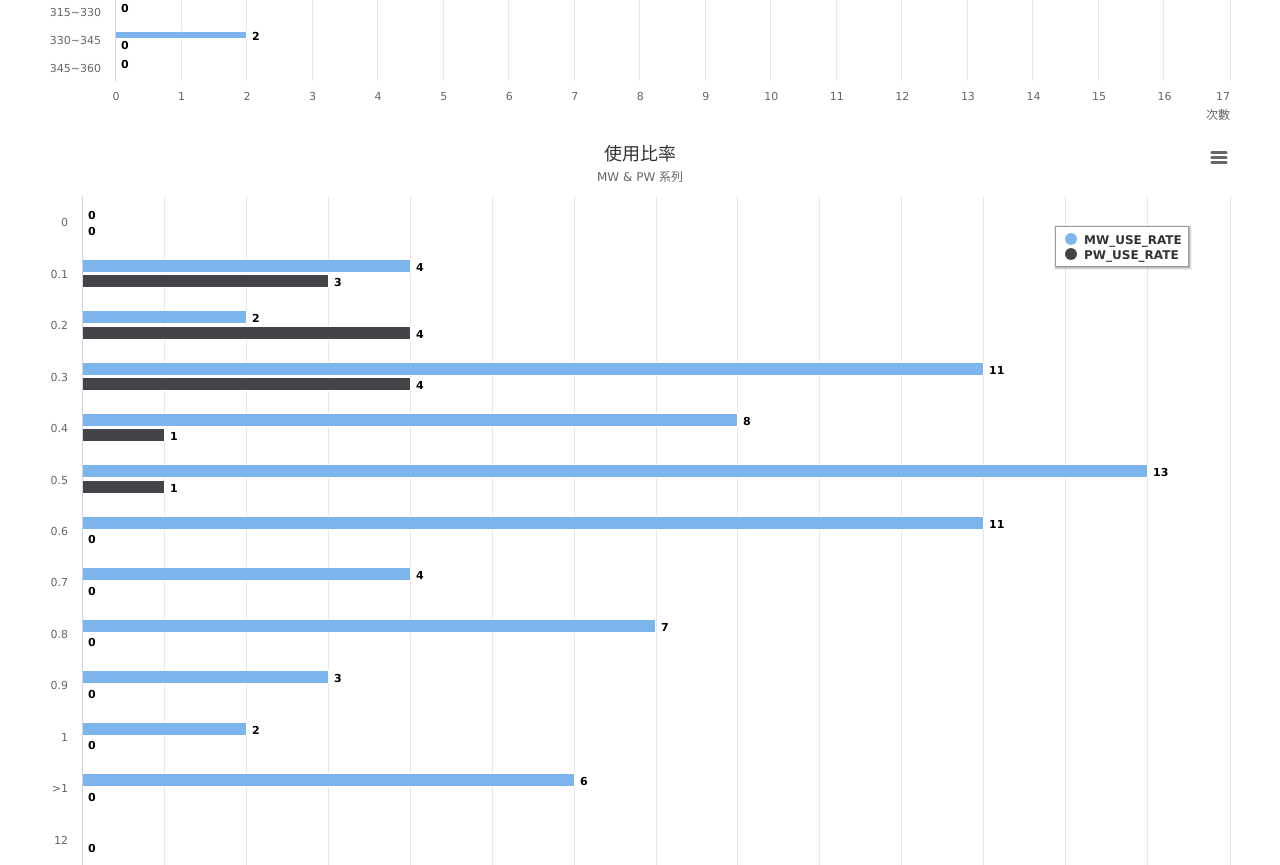
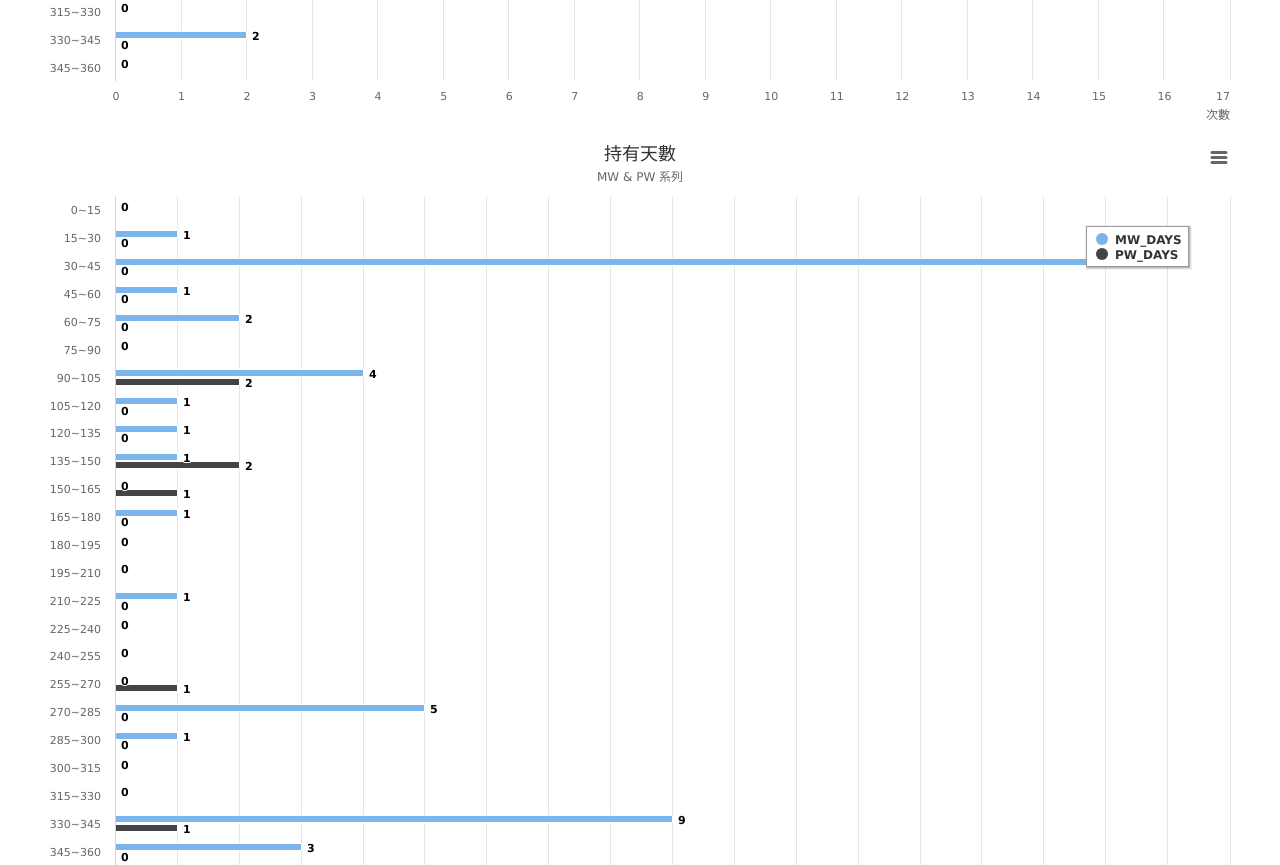
Before and after one commit to polarjack/d4sg2425, a plain HTML site: page barchar.html in a window 1280 px wide. Shown: the part 1440-2305 px from the top of the page. Drawn offline with nearby package versions, Linux system fonts and the light colour scheme.

Commit message:
final chart

```diff
--- a/barchar.html
+++ b/barchar.html
@@ -8,6 +8,8 @@
     <div id="container" style="min-width: 310px; max-width: 1200px; height: 100%; margin: 0 auto"></div>
     <!--<div id="container" style="min-width: 310px; max-width: 1200px; height: 100%; margin: 0 auto"></div>-->
     <div id="dayscontainer" style="min-width: 310px; max-width: 1200px; height: 100%; margin: 0 auto"></div>
+    <div id="totaldayscontainer" style="min-width: 310px; max-width: 1200px; height: 100%; margin: 0 auto"></div>
+
     <div id="useratecontainer" style="min-width: 310px; max-width: 1200px; height: 100%; margin: 0 auto"></div>
 
     <script src="./barchar.js" type="text/javascript"></script>
--- a/barchar.js
+++ b/barchar.js
@@ -25,7 +25,7 @@ Highcharts.chart('container', {
     }
   },
   tooltip: {
-    valueSuffix: ' millions'
+    valueSuffix: 'times'
   },
   plotOptions: {
     bar: {
@@ -109,7 +109,7 @@ Highcharts.chart('dayscontainer', {
     }
   },
   tooltip: {
-    valueSuffix: ' millions'
+    valueSuffix: 'times'
   },
   plotOptions: {
     bar: {
@@ -172,7 +172,7 @@ Highcharts.chart('useratecontainer', {
     }
   },
   tooltip: {
-    valueSuffix: ' millions'
+    valueSuffix: 'times'
   },
   plotOptions: {
     bar: {
@@ -204,3 +204,89 @@ Highcharts.chart('useratecontainer', {
     }
   ]
 });
+
+
+Highcharts.chart('totaldayscontainer', {
+  chart: {
+    type: 'bar'
+  },
+  title: {
+    text: '持有天數'
+  },
+  subtitle: {
+    text: 'MW & PW 系列'
+  },
+  xAxis: {
+    categories: ['0~15',
+      '15~30',
+      '30~45',
+      '45~60',
+      '60~75',
+      '75~90',
+      '90~105',
+      '105~120',
+      '120~135',
+      '135~150',
+      '150~165',
+      '165~180',
+      '180~195',
+      '195~210',
+      '210~225',
+      '225~240',
+      '240~255',
+      '255~270',
+      '270~285',
+      '285~300',
+      '300~315',
+      '315~330',
+      '330~345',
+      '345~360'
+    ],
+    title: {
+      text: null
+    }
+  },
+  yAxis: {
+    min: 0,
+    title: {
+      text: '次數',
+      align: 'high'
+    },
+    labels: {
+      overflow: 'justify'
+    }
+  },
+  tooltip: {
+    valueSuffix: 'times'
+  },
+  plotOptions: {
+    bar: {
+      dataLabels: {
+        enabled: true
+      }
+    }
+  },
+  legend: {
+    layout: 'vertical',
+    align: 'right',
+    verticalAlign: 'top',
+    x: -40,
+    y: 80,
+    floating: true,
+    borderWidth: 1,
+    backgroundColor: ((Highcharts.theme && Highcharts.theme.legendBackgroundColor) || '#FFFFFF'),
+    shadow: true
+  },
+  credits: {
+    enabled: false
+  },
+  series: [{
+      name: 'MW_DAYS',
+      data: [ 0, 1, 17, 1, 2, 0, 4, 1, 1, 1, 0, 1, 0, 0, 1, 0, 0, 0, 5, 1, 0, 0, 9, 3]
+    },
+    {
+      name: 'PW_DAYS',
+      data: [ 0, 0, 0, 0, 0, 0, 2, 0, 0, 2, 1, 0, 0, 0, 0, 0, 0, 1, 0, 0, 0, 0, 1, 0]
+    }
+  ]
+});
--- a/daysduration.js
+++ b/daysduration.js
@@ -1,4 +1,4 @@
-var mw = require('./rent_days_mw.json');
+var mw = require('./rent_use_pw.json');
 var pw = require('./rent_days_pw.json');
 
 
@@ -16,8 +16,8 @@ var generate = index.map((v, i) => {
 console.log(generate)
 var outputmw = [0, 0, 0, 0, 0, 0, 0, 0, 0, 0, 0, 0, 0, 0, 0, 0, 0, 0, 0, 0, 0, 0, 0, 0]
 
-pw.data.map((value, index) => {
-  outputmw[Math.floor(value.days / 15)]++;
+mw.data.map((value, index) => {
+  outputmw[Math.floor(value.totalDays / 15)]++;
 })
 console.log(index)
 console.log(outputmw)
```
Also changed, not shown: userate.js (+23 -16 lines).
